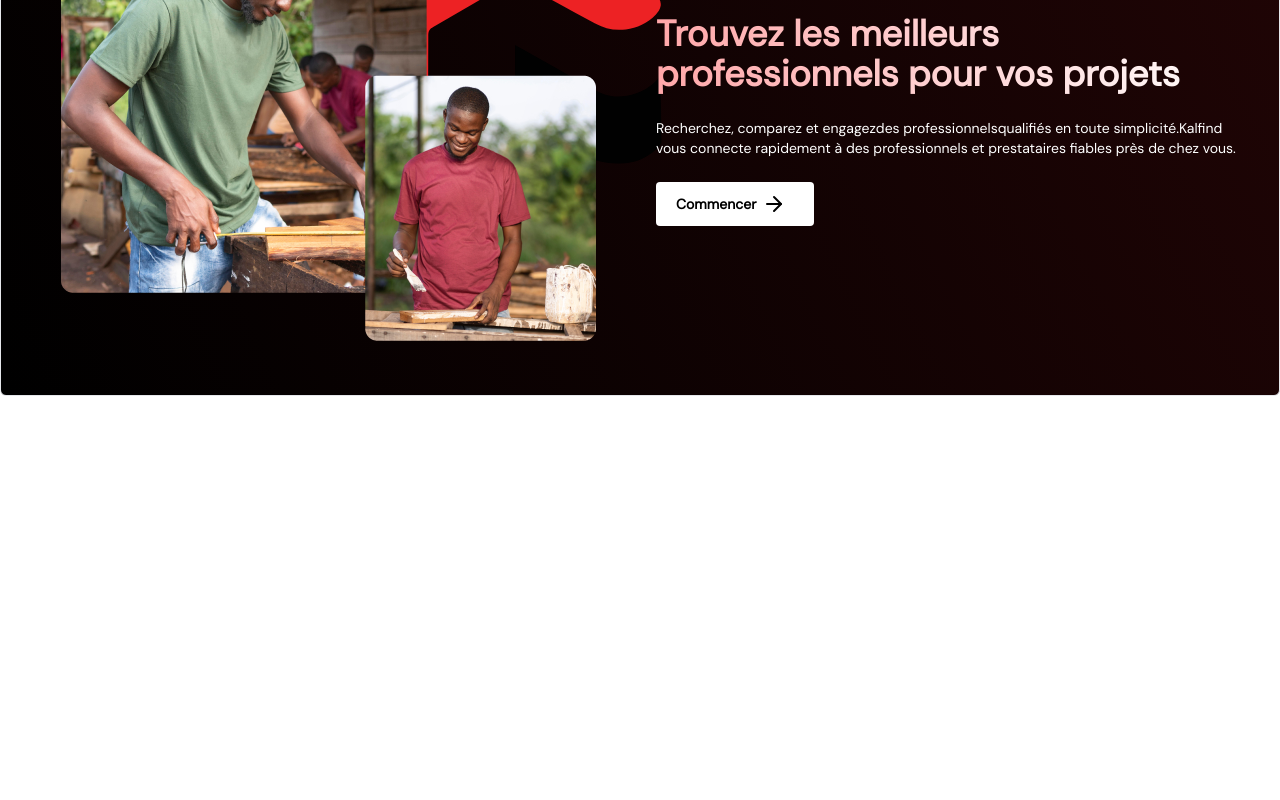
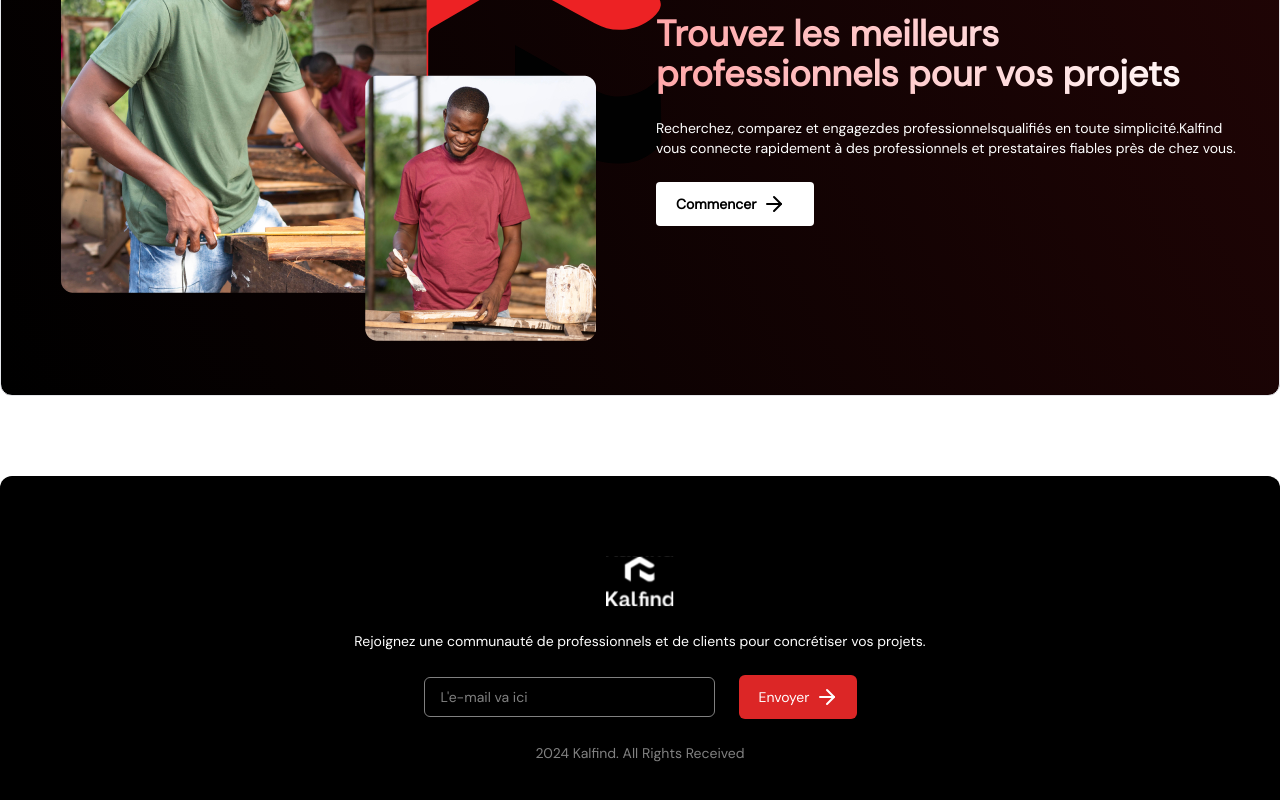
Before and after one commit to Hcodesk/kalfind-home, a Next.js app in the folder my-app/: page / in a window 1280 px wide. Shown: the part 3300-4100 px from the top of the page. Before the commit the page ends 3696 px from the top, so only its background shows below. Built offline with nearby package versions, Linux system fonts and the light colour scheme; what tailwindcss-motion would draw is missing.

Commit message:
latest changes

```diff
--- a/my-app/app/page.tsx
+++ b/my-app/app/page.tsx
@@ -1,5 +1,6 @@
 "use client"
 import CardsSection from "@/components/CardsSection";
+import DescriptionSection from "@/components/DescriptionSection";
 import HeroSection from "@/components/HeroSection";
 import LearningSection from "@/components/LearningSection";
 import Quote from "@/components/Quote";
@@ -22,12 +23,13 @@ export default function Home() {
     };
  }, [])
   return (
-    <main className="flex flex-col ">
+    <main className="flex flex-col">
         <section id="home"><HeroSection/></section>
         <section id="services" className="lg:mx-auto"><ServicesSection/></section>
-        <section id="quote"><Quote/></section>
+        <section id="quote" className="3xl:px-20"><Quote/></section>
         <section id="prestataires"><CardsSection/></section>
         <section id="academy"><LearningSection/></section>
+        <section className="3xl:px-20"  ><DescriptionSection/></section>
     </main>
   );
 }
--- /dev/null
+++ b/my-app/components/DescriptionSection.tsx
@@ -0,0 +1,34 @@
+import React from 'react'
+import Image from "next/image"
+import { ShineButton } from './ui/ShineButton copy'
+import Link from 'next/link'
+
+
+export default function DescriptionSection() {
+  return (
+   <div className='mt-20 grid border pt-10 px-4 rounded-xl grid-cols-1 justify-center lg:grid-cols-2 bg-footerBg lg:h-[592px] w-full bg-no-repeat bg-cover'>
+        <div className="flex justify-center">
+            <Image src="/footer.png" alt="footer img" width={535} height={443} className="object-contain" />
+        </div>
+
+        <div className='flex flex-col p-4 gap-6 justify-center text-white'>
+             <span className='text-4xl font-semibold bg-gradient-to-r from-[#FFA7A9] to-[#FFFFFF] inline-block text-transparent bg-clip-text'>
+               Trouvez les meilleurs
+               professionnels pour vos projets
+             </span>
+
+             <span className='text-sm font-light '>
+             Recherchez, comparez et engagezdes professionnelsqualifiés
+             en toute simplicité.Kalfind vous connecte rapidement à des professionnels
+             et prestataires fiables près de chez vous.
+             </span>
+
+             <ShineButton className="rounded-sm text-black bg-white hover:bg-black hover:text-white   font-semibold w-[158px] ">
+               <Link href="https://docs.google.com/forms/d/e/1FAIpQLSeQOdpIbJ1G3veqxHOd2zVtbIIJ0ZE2nRa947CmLxI_acIeig/viewform">
+                     Commencer
+               </Link>
+             </ShineButton>
+        </div>
+   </div>
+  )
+}
--- a/my-app/components/Footer.tsx
+++ b/my-app/components/Footer.tsx
@@ -1,33 +1,32 @@
 import React from 'react'
-import Image from "next/image"
+import Image from 'next/image'
 import { ShineButton } from './ui/ShineButton copy'
 import Link from 'next/link'
 
 export default function Footer() {
   return (
-   <footer className='mt-20 grid border pt-10 px-4 rounded-md grid-cols-1 justify-center lg:grid-cols-2 bg-footerBg lg:h-[592px] w-full bg-no-repeat bg-cover'>
-        <div className="flex justify-center">
-            <Image src="/footer.png" alt="footer img" width={535} height={443} className="object-contain" />
+    <div className='px-4 bg-black rounded-t-xl flex flex-col gap-6 py-20 items-center justify-center mt-20'>
+        <div>
+            <Image src="/logo2.svg" alt="logo" width={68} height={51} className="object-contain" />
         </div>
+        <span className="text-center text-white text-sm whitespace-normal">
+                Rejoignez une communauté de professionnels
+                 et de clients pour concrétiser vos projets.
+        </span>
+        <span className="flex gap-6 flex-col md:flex-row items-center">
+            <input type="email" placeholder="L'e-mail va ici" className="bg-transparent border focus:outline-none text-white
+            border-[#808080] min-w-[291px] min-h-10 placeholder:text-[#808080] placeholder:text-sm px-4 rounded-md "/>
 
-        <div className='flex flex-col p-4 gap-6 justify-center text-white'>
-             <span className='text-4xl font-semibold bg-gradient-to-r from-[#FFA7A9] to-[#FFFFFF] inline-block text-transparent bg-clip-text'>
-               Trouvez les meilleurs
-               professionnels pour vos projets
-             </span>
+            <ShineButton className='w-[118px] h-[42px] bg-red-600 rounded-md text-white '>
+               <Link  href="https://docs.google.com/forms/d/e/1FAIpQLSeQOdpIbJ1G3veqxHOd2zVtbIIJ0ZE2nRa947CmLxI_acIeig/viewform">
+                  Envoyer
+                </Link>
+            </ShineButton>
+        </span>
+        <span className=" text-sm whitespace-normal  text-[#808080] ">
+            2024 Kalfind. All Rights Received
+        </span>
 
-             <span className='text-sm font-light '>
-             Recherchez, comparez et engagezdes professionnelsqualifiés
-             en toute simplicité.Kalfind vous connecte rapidement à des professionnels
-             et prestataires fiables près de chez vous.
-             </span>
-
-             <ShineButton className="rounded-sm text-black bg-white hover:bg-black hover:text-white   font-semibold w-[158px] ">
-               <Link href="https://docs.google.com/forms/d/e/1FAIpQLSeQOdpIbJ1G3veqxHOd2zVtbIIJ0ZE2nRa947CmLxI_acIeig/viewform">
-                     Commencer
-               </Link>
-             </ShineButton>
-        </div>
-   </footer>
+    </div>
   )
 }
--- a/my-app/components/HeroSection.tsx
+++ b/my-app/components/HeroSection.tsx
@@ -6,7 +6,7 @@ import Image from "next/image";
 export default function HeroSection() {
   return (
     <section className="flex 2xl:justify-between items-center 2xl:gap-6 mt-12 ">
-      <div className="flex flex-col gap-6 items-center justify-center p-8 lg:w-[711px]  2xl:w-2/4">
+      <div className="flex flex-col gap-6 items-center justify-center p-8 lg:w-[711px] 2xl:w-2/4 3xl:ml-16 ">
         <div className="flex  flex-col text-center lg:leading-[40px] lg:text-start text-xl md:text-[24px] xl:text-[48px] 3xl:text-6xl font-medium leading-none text-black  whitespace-wrap">
           <span>Les professionnels de qualité
             pour vos travaux de construction,
--- a/my-app/components/Quote.tsx
+++ b/my-app/components/Quote.tsx
@@ -26,7 +26,7 @@ export default function Quote() {
       onMouseEnter={() => setIsHovering(true)}
       onMouseMove={handleMouseMove}
       onMouseLeave={() => setIsHovering(false)}
-     className="flex relative overflow-hidden py-[64px] mt-14 mb-6 mx-auto border bg-center rounded-xl bg-quoteBg h-[400px] lg:h-[506px] px-2 lg:px-[126px] bg-no-repeat bg-cover md:w-full ">
+     className="flex relative overflow-hidden py-[64px] mt-14 mb-6 mx-auto border bg-center rounded-xl bg-quoteBg h-[400px] lg:h-[506px] px-2 lg:px-[126px] bg-no-repeat bg-cover md:w-full  ">
       <div className="flex flex-col gap-6 lg:gap-[48.53px] ">
         <div className="max-w-[646px] flex flex-col text-white gap-4 lg:gap-[29.87px] ">
           <div className="flex flex-col">
--- /dev/null
+++ b/my-app/components/ui/input.tsx
@@ -0,0 +1,22 @@
+import * as React from "react"
+
+import { cn } from "@/lib/utils"
+
+const Input = React.forwardRef<HTMLInputElement, React.ComponentProps<"input">>(
+  ({ className, type, ...props }, ref) => {
+    return (
+      <input
+        type={type}
+        className={cn(
+          "flex h-10 w-full rounded-md border border-neutral-200 bg-white px-3 py-2 text-base ring-offset-white file:border-0 file:bg-transparent file:text-sm file:font-medium file:text-neutral-950 placeholder:text-neutral-500 focus-visible:outline-none focus-visible:ring-2 focus-visible:ring-neutral-950 focus-visible:ring-offset-2 disabled:cursor-not-allowed disabled:opacity-50 md:text-sm dark:border-neutral-800 dark:bg-neutral-950 dark:ring-offset-neutral-950 dark:file:text-neutral-50 dark:placeholder:text-neutral-400 dark:focus-visible:ring-neutral-300",
+          className
+        )}
+        ref={ref}
+        {...props}
+      />
+    )
+  }
+)
+Input.displayName = "Input"
+
+export { Input }
```
Also changed, not shown: my-app/public/logo2.svg (added).
